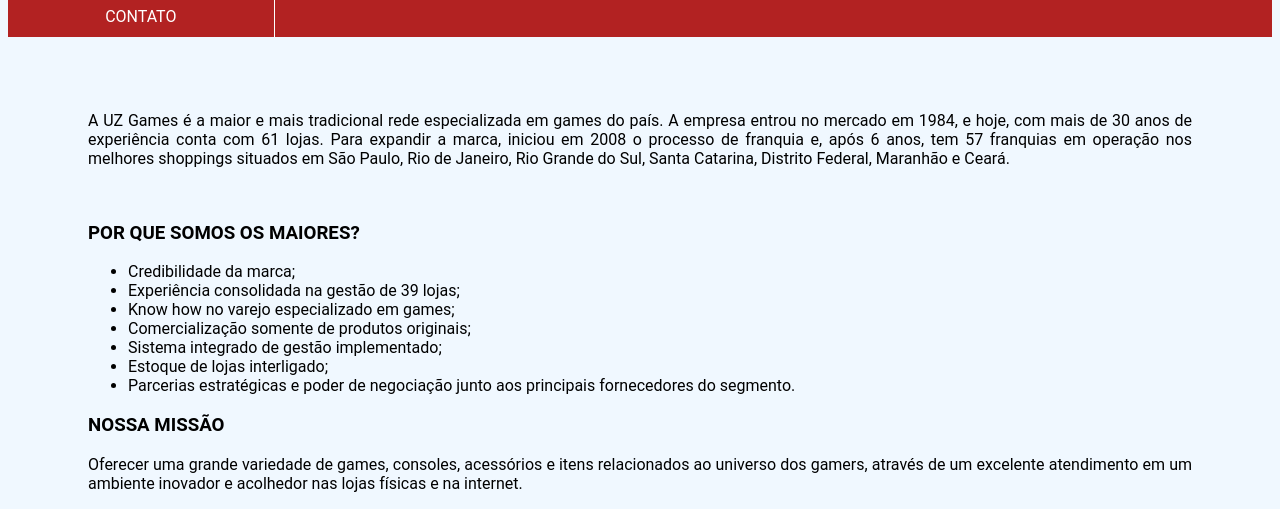
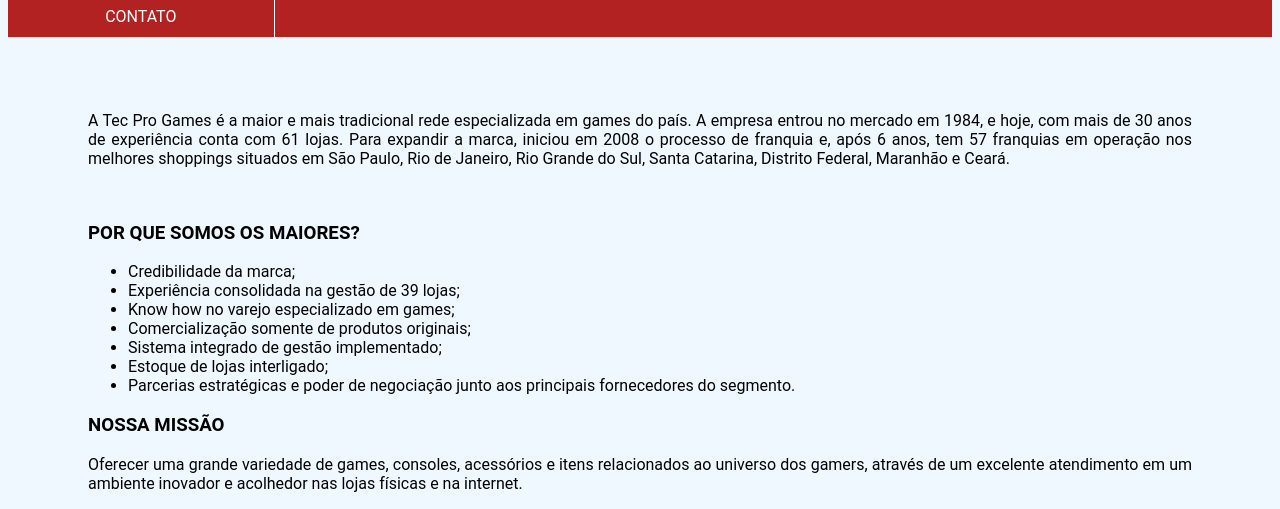
Before and after one commit to NaateJohnny/SITE_TEC_PROGRAMACAO, a plain HTML site: page quem_somos.html in a window 1280 px wide. Shown: the part 268-777 px from the top of the page. Drawn offline with Linux system fonts and the light colour scheme.

Commit message:
Correcao
Correcao nome da Loja.

```diff
--- a/quem_somos.html
+++ b/quem_somos.html
@@ -41,7 +41,7 @@
           <div>
               <div>
                   <!--<h2>Quem Somos</h2>-->
-                  <p>A UZ Games é a maior e mais tradicional rede especializada em games do país. A empresa entrou no mercado em 1984, e hoje, com mais de 30 anos de experiência conta com 61 lojas. Para expandir a marca, iniciou em 2008 o processo de franquia e, após 6 anos, tem 57 franquias em operação nos melhores shoppings situados em São Paulo, Rio de Janeiro, Rio Grande do Sul, Santa Catarina, Distrito Federal, Maranhão e Ceará.</p>
+                  <p>A Tec Pro Games é a maior e mais tradicional rede especializada em games do país. A empresa entrou no mercado em 1984, e hoje, com mais de 30 anos de experiência conta com 61 lojas. Para expandir a marca, iniciou em 2008 o processo de franquia e, após 6 anos, tem 57 franquias em operação nos melhores shoppings situados em São Paulo, Rio de Janeiro, Rio Grande do Sul, Santa Catarina, Distrito Federal, Maranhão e Ceará.</p>
                   <br>
               </div>
               <div>
```
